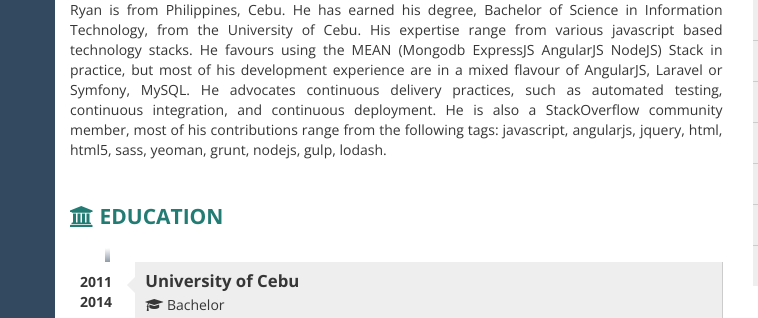
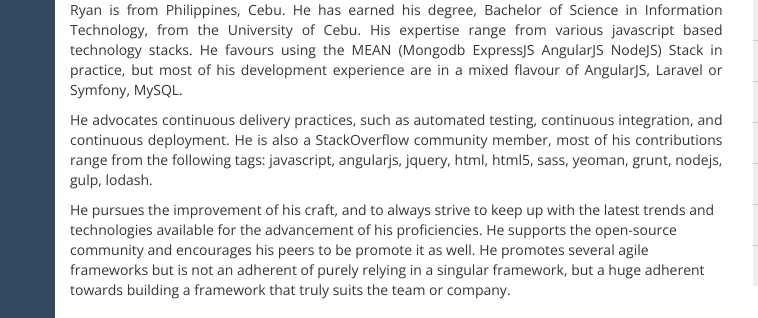
Before and after one commit to ryeballar/ryeballar.github.io, a plain HTML site: page index.html in a window 1280 px wide. Shown: the part 159-477 px from the top of the page, 0-758 px from the left. Drawn offline with nearby package versions, Linux system fonts and the light colour scheme.

Commit message:
media print changes

```diff
--- a/index.html
+++ b/index.html
@@ -17,13 +17,6 @@
       @-ms-viewport       { width: device-width; }
       @-o-viewport        { width: device-width; }
       @viewport           { width: device-width; }
-	  @media print {
-
-		  .projects {
-			  margin-top: 10em;
-		  }
-
-	  }
 
       body{
         font-family: 'Open Sans', Arial, Tahoma;
@@ -367,7 +360,7 @@
       .list-group-item{
         border: none;
         margin: 0;
-        padding: 5px 15px;
+        padding: 2.5px 15px;
       }
       .list-group-item:after{
         content: '';
@@ -401,6 +394,10 @@
             padding-bottom: 0;
           }
 
+		  .projects {
+			  margin-top: 10em;
+		  }
+
           .projects img, .no-print {
             display: none;
           }
@@ -430,8 +427,8 @@
             position: relative; top: 0;
           }
 
+
        }
-
     </style>
 
 	</head>
@@ -451,11 +448,22 @@
             	from the University of Cebu. His expertise range from various javascript based technology stacks.
             	He favours using the MEAN (Mongodb ExpressJS AngularJS NodeJS) Stack in practice, but most of his
             	development experience are in a mixed flavour of AngularJS, Laravel or Symfony, MySQL.
+			</p>
 
+            <p class="text-justify">
             	He advocates continuous delivery practices, such as automated testing,
             	continuous integration, and continuous deployment. He is also a StackOverflow
             	community member, most of his contributions range from the following tags: javascript, angularjs, jquery, html,
             	html5, sass, yeoman, grunt, nodejs, gulp, lodash.
+			</p>
+
+			<p class="text-jusftify">
+				He pursues the improvement of his craft, and to always strive to keep up with the latest trends and technologies
+				available for the advancement of his proficiencies. He supports the open-source community and encourages his peers
+				to be promote it as well. He promotes several agile frameworks but is not an adherent of purely relying in a singular
+				framework, but a huge adherent towards building a framework that truly suits the team or company.
+			</p>
+
           </div>
           <!-- EDUCATION -->
           <div class="box">
```
